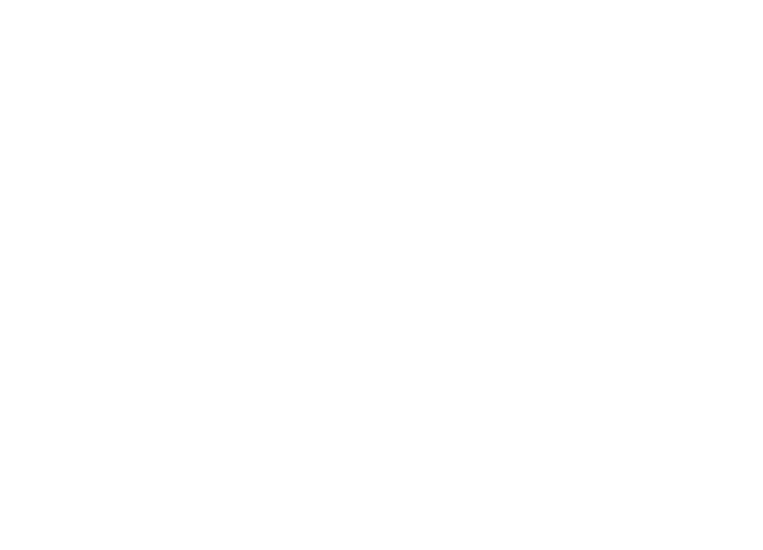
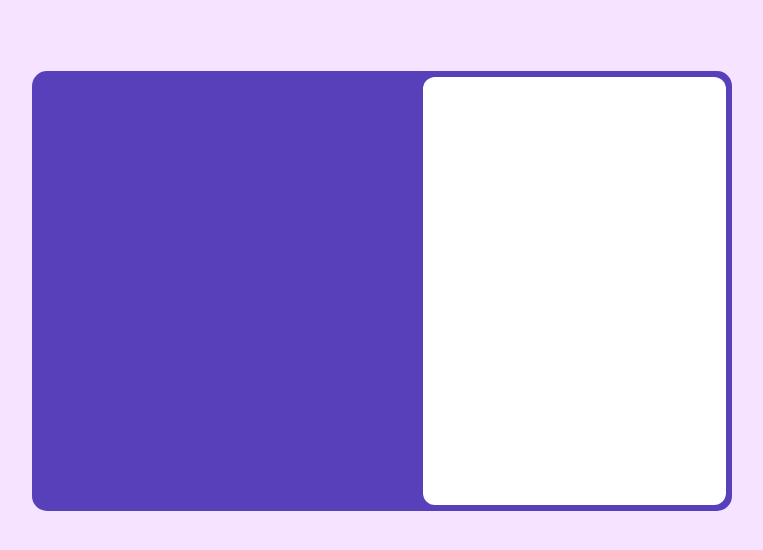
Before and after one commit to PlatziMaster/challenge-CSS-15, a plain HTML site: page index.html in a window 1280 px wide. Shown: the whole page, without its empty margins (258-1021 px from the left). Drawn offline with Linux system fonts and the light colour scheme.

Commit message:
Principal containers added

```diff
--- a/index.html
+++ b/index.html
@@ -4,6 +4,14 @@
     <meta charset="UTF-8" />
     <meta name="viewport" content="width=device-width, initial-scale=1.0" />
     <title>Frontend Challenge</title>
+    <link rel="stylesheet" href="./styles/css/index.css" />
   </head>
-  <body></body>
+  <body>
+    <div class="main__container">
+      <header>
+        <nav></nav>
+      </header>
+      <section class="white__container"></section>
+    </div>
+  </body>
 </html>
--- /dev/null
+++ b/styles/sass/_globals.scss
@@ -0,0 +1,17 @@
+body {
+  top: 0;
+  left: 0;
+  right: 0;
+  background-color: $body-bg;
+  position: fixed;
+}
+
+.main__container {
+  height: 440px;
+  width: 700px;
+  display: grid;
+  grid-template-columns: 55% 45%;
+  margin: 5% auto;
+  background-color: $primary-color;
+  border-radius: 15px;
+}
--- /dev/null
+++ b/styles/sass/_variables.scss
@@ -0,0 +1,3 @@
+$body-bg: #f6e3ff;
+$primary-color: #5840bb;
+$secondary-color: #ffffff;
--- /dev/null
+++ b/styles/sass/_whiteBoard.scss
@@ -0,0 +1,8 @@
+.white__container {
+  grid-column: 2;
+  height: 97.3%;
+  width: 96%;
+  margin: auto;
+  background-color: $secondary-color;
+  border-radius: 12px;
+}
--- a/styles/sass/index.scss
+++ b/styles/sass/index.scss
@@ -0,0 +1,3 @@
+@import "_variables.scss";
+@import "_globals.scss";
+@import "_whiteBoard.scss";
```
Also changed, not shown: styles/css/index.css (added), 1 other file.
